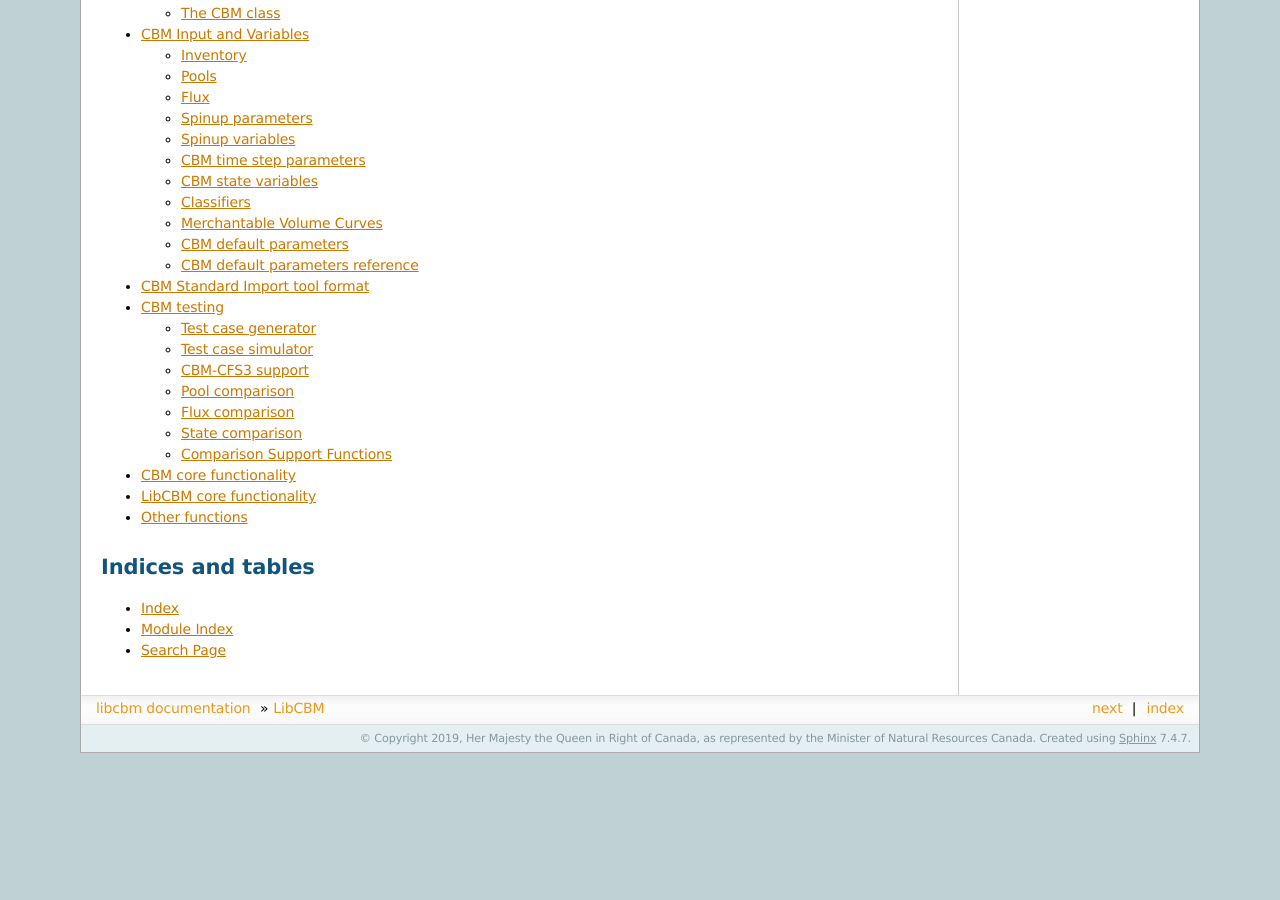
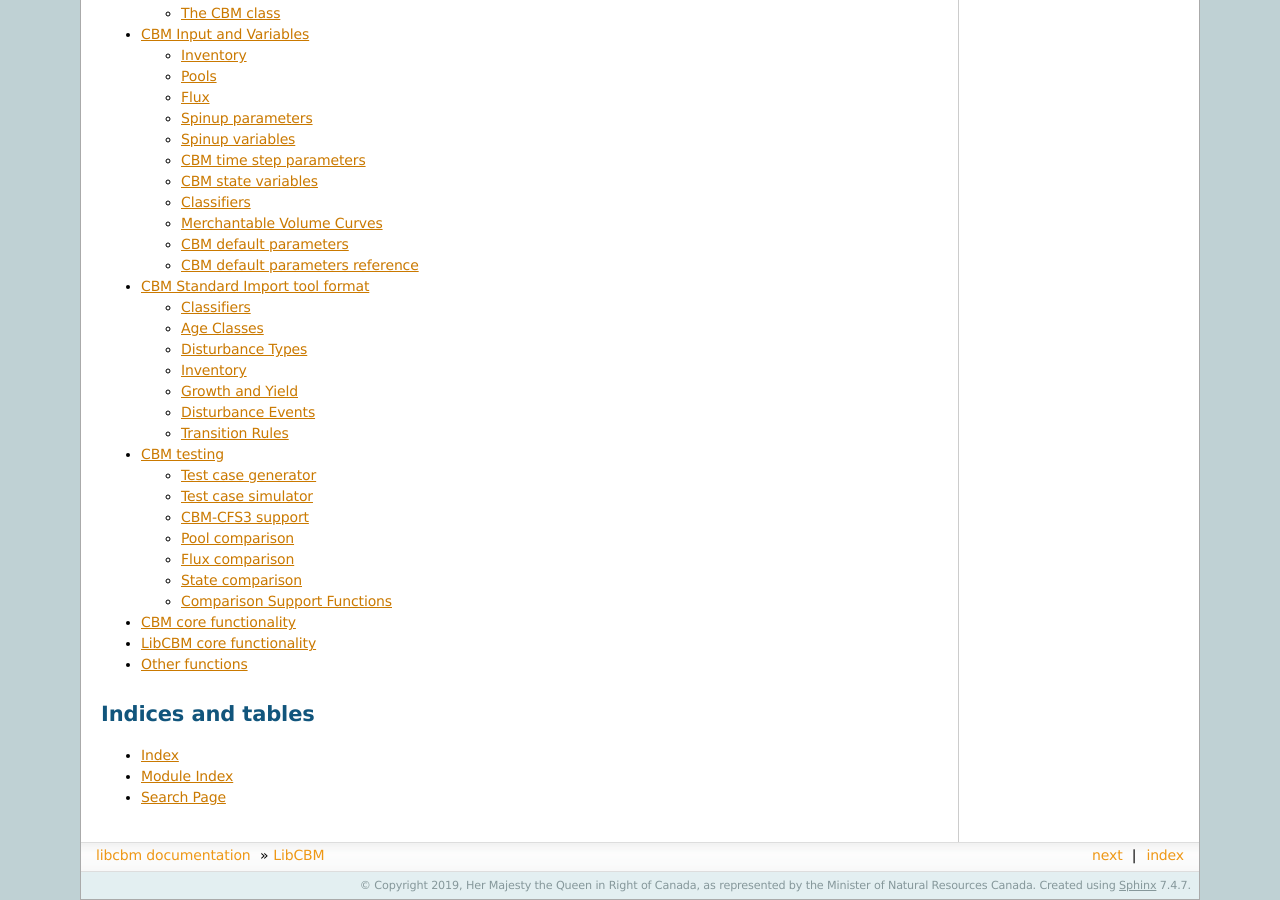
Before and after one commit to cat-cfs/libcbm_py, a Sphinx documentation site: the page built from docs/index.rst, in a window 1280 px wide and 900 px high, scrolled down 812 px. Built offline with Sphinx 7.4.7, drawn with Linux system fonts in a browser that asks for light colours; before the commit the page ends 1565 px from its top, so only the background shows below that.

```diff
--- a/docs/cbm_sit.rst
+++ b/docs/cbm_sit.rst
@@ -6,20 +6,50 @@ CBM Standard Import tool format
 See Chapter 3 of the Operational-Scale CBM-CFS3-Manual_ for a detailed
 description of this format.
 
- Note the SIT format is a un-headered, ordered column format, so any column
- labels in DataFrames passed to SIT parse functions function will be ignored
- by this function.
+Note the SIT format is a no column header, ordered column format, so any column
+labels in DataFrames passed to SIT parse functions function will be ignored
+by this function.
 
 .. _CBM-CFS3-Manual: http://www.cfs.nrcan.gc.ca/pubwarehouse/pdfs/35717.pdf
+
+Classifiers
+-----------
 
 .. automodule:: libcbm.input.sit.sit_classifier_parser
     :members:
 
+Age Classes
+-----------
+
 .. automodule:: libcbm.input.sit.sit_age_class_parser
     :members:
+
+Disturbance Types
+-----------------
 
 .. automodule:: libcbm.input.sit.sit_disturbance_type_parser
     :members:
 
+Inventory
+---------
+
 .. automodule:: libcbm.input.sit.sit_inventory_parser
     :members:
+
+Growth and Yield
+----------------
+
+.. automodule:: libcbm.input.sit.sit_yield_parser
+    :members:
+
+Disturbance Events
+------------------
+
+.. automodule:: libcbm.input.sit.sit_disturbance_event_parser
+    :members:
+
+Transition Rules
+------------------
+
+.. automodule:: libcbm.input.sit.sit_transition_rules_parser
+    :members:
```
Also changed, not shown: 4 other files.
